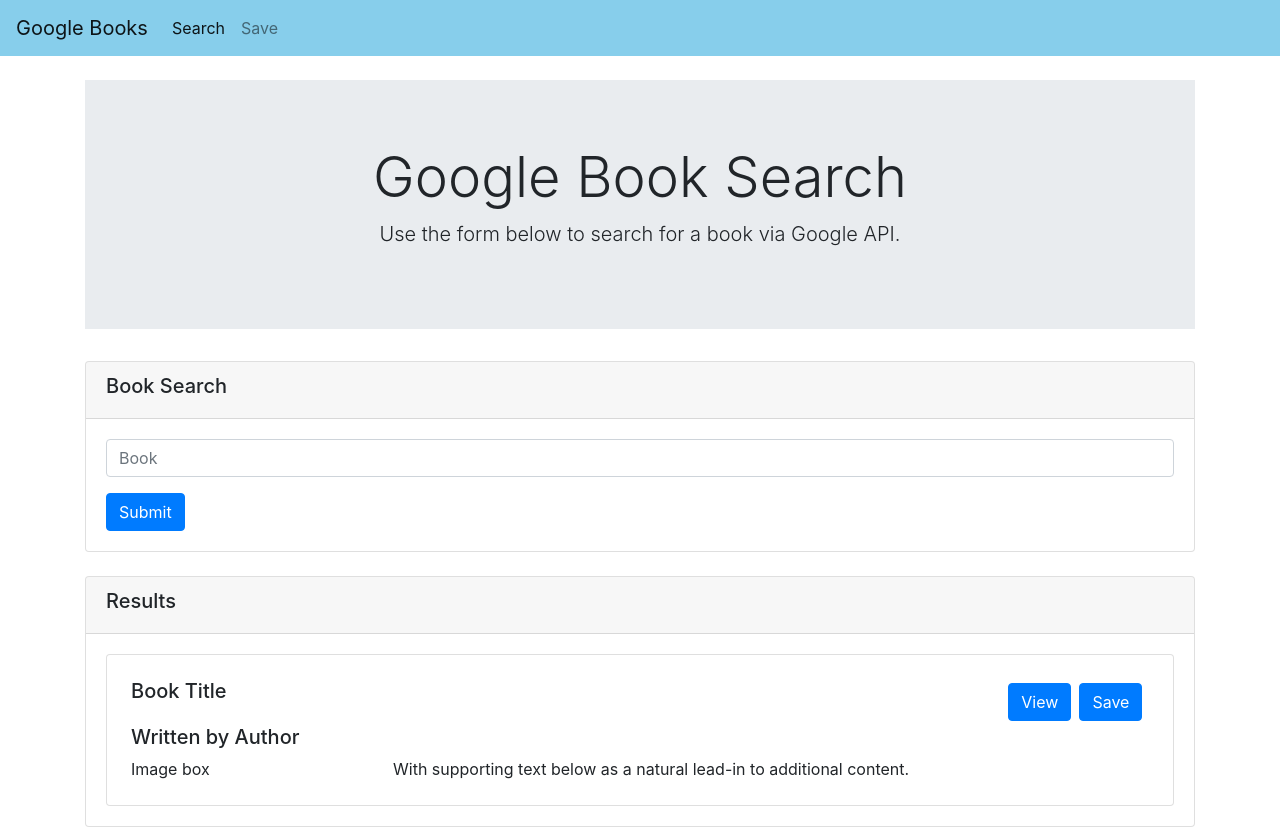
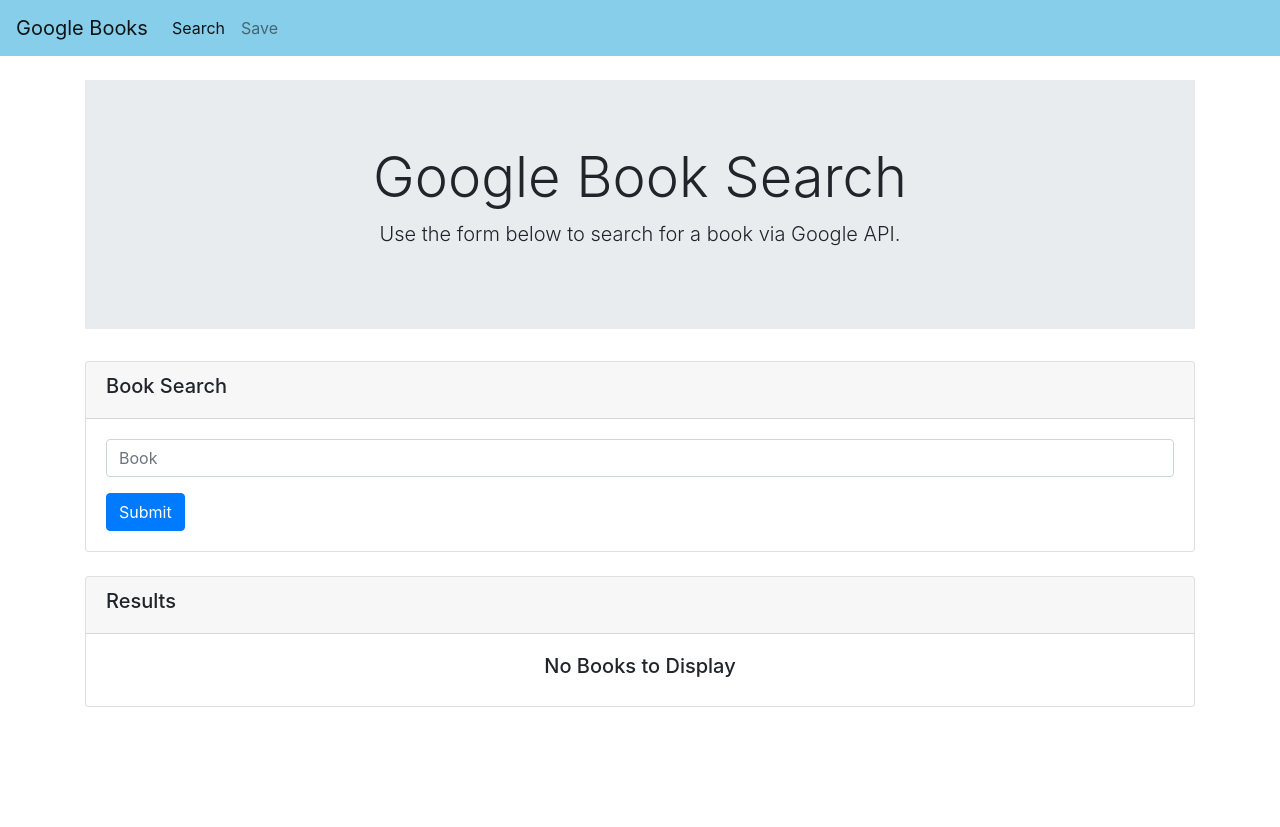
Before and after one commit to nikorasu-san/GoogleBooksSearch, a React (Create React App) app in the folder client/: page / in a window 1280 px wide. After the commit the page ends 800 px from the top, so only its background shows below. Built offline with nearby package versions, Linux system fonts and the light colour scheme.

Commit message:
api works and displays in results component

```diff
--- a/client/src/components/Results.js
+++ b/client/src/components/Results.js
@@ -1,7 +1,7 @@
 import React from 'react';
 
 const Results = (props) => {
-    console.log(props)
+    console.log("result props", props)
     return (
 
         <div className="card mt-4">
@@ -9,31 +9,36 @@ const Results = (props) => {
                 <h5>Results</h5>
             </div>
             <div className="card-body">
-
-                <div className="card p-4">
+                {!props.data.length ? (<h5 className="text-center">No Books to Display</h5>) : (
+                    props.data.map((book, id) => {
+                        return (
+                            <div key={id} className="card p-4">
                                 <div className="row">
                                     <div className="col-10">
-                            <h5 className="card-title">Book Title</h5>
+                                        <h5 className="card-title">{book.volumeInfo.title}</h5>
                                     </div>
                                     <div className="col-2">
-                            <button type="submit" className="btn btn-primary m-1">View</button>
+                                        <a target="_blank" href={book.volumeInfo.infoLink} rel="noopener noreferrer"><button type="submit" className="btn btn-primary m-1">View</button></a>
                                         <button type="submit" className="btn btn-primary m-1">Save</button>
                                     </div>
                                 </div>
                                 <div className="row">
                                     <div className="col">
-                            <h5>Written by Author</h5>
+                                        <h5>Written by {book.volumeInfo.authors}</h5>
                                     </div>
                                 </div>
                                 <div className="row">
                                     <div className="col-3">
-                            Image box
+                                        <img src={book.volumeInfo.imageLinks.smallThumbnail} alt={book.volumeInfo.title} />
                                     </div>
                                     <div className="col-9">
-                            <p className="card-text">With supporting text below as a natural lead-in to additional content.</p>
+                                        <p className="card-text">{book.volumeInfo.description}</p>
                                     </div>
                                 </div>
-                </div>
+                            </div>)
+                    }
+                    )
+                )}
             </div>
         </div>
     )
--- a/client/src/pages/Search.js
+++ b/client/src/pages/Search.js
@@ -22,25 +22,32 @@ class Search extends Component {
     // test
     loadBooks = (event) => {
         event.preventDefault()
-        API.getBooks().then((res) => console.log(res))
+        API.getBooks(this.state.search).then((res) => {
+            console.log("res", res.data)
+            this.setState({ books: res.data })
+            console.log(this.state.books)
+        })
     }
 
     handleChange = (event) => {
         const { name, value } = event.target
         console.log(event.target)
         this.setState({ [name]: value })
-
+        console.log(this.state.search)
     }
 
 
+
     render() {
-        console.log(this.state)
         return (
             <div className="container">
                 <br />
                 <Jumbotron />
-                <Form onchange={this.handleChange} value={this.state.search} apiCall={this.loadBooks} />
-                <Results />
+                <Form onChange={this.handleChange}
+                    value={this.state.search}
+                    apiCall={this.loadBooks}
+                />
+                <Results data={this.state.books} />
             </div >
         )
     }
--- a/client/src/utils/API.js
+++ b/client/src/utils/API.js
@@ -3,6 +3,8 @@ import axios from "axios";
 export default {
 
     getBooks: function (query) {
-        return axios.get("/api/books", query);
+        let data = { data: query }
+        console.log("data", data)
+        return axios.post("/api/books", data);
     }
 }
```
Also changed, not shown: 1 other file (tests, documents, lock files or other folders). Lines whose indentation alone changed are shown as unchanged.
